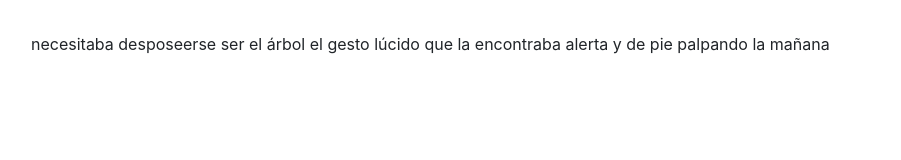
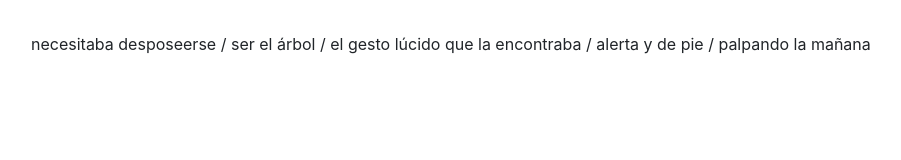
Before and after one commit to juliaporto/juliaporto.github.io, a plain HTML site: page actividad-1/pagina.html in a window 1280 px wide. Shown: the whole page, without its empty margins (1-902 px from the left). Drawn offline with nearby package versions, Linux system fonts and the light colour scheme.

Commit message:
Update pagina.html

```diff
--- a/actividad-1/pagina.html
+++ b/actividad-1/pagina.html
@@ -10,11 +10,7 @@
 
 
 <div class="m-3 p-0">
-  necesitaba desposeerse
-  ser el árbol
-  el gesto lúcido que la encontraba
-  alerta y de pie
-  palpando la mañana
+  necesitaba desposeerse / ser el árbol / el gesto lúcido que la encontraba / alerta y de pie / palpando la mañana
 </div>
 
 
```
